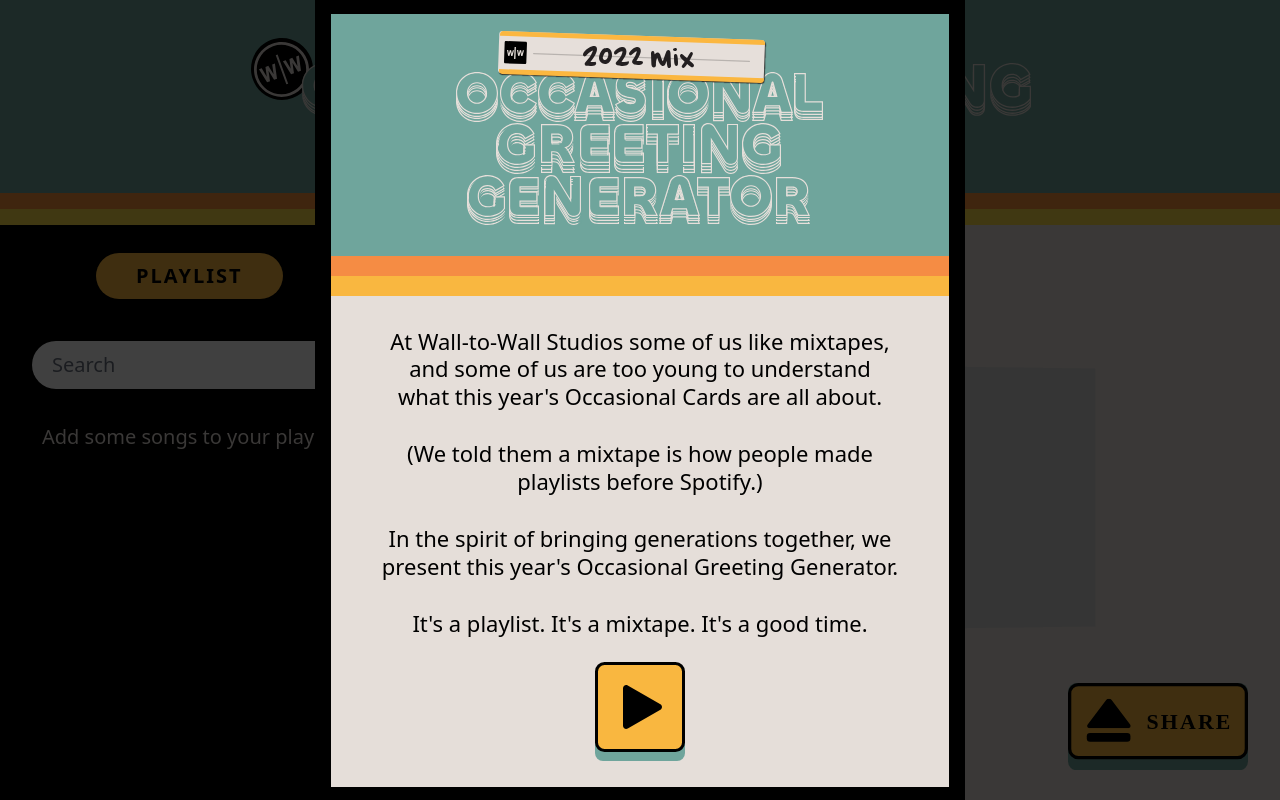
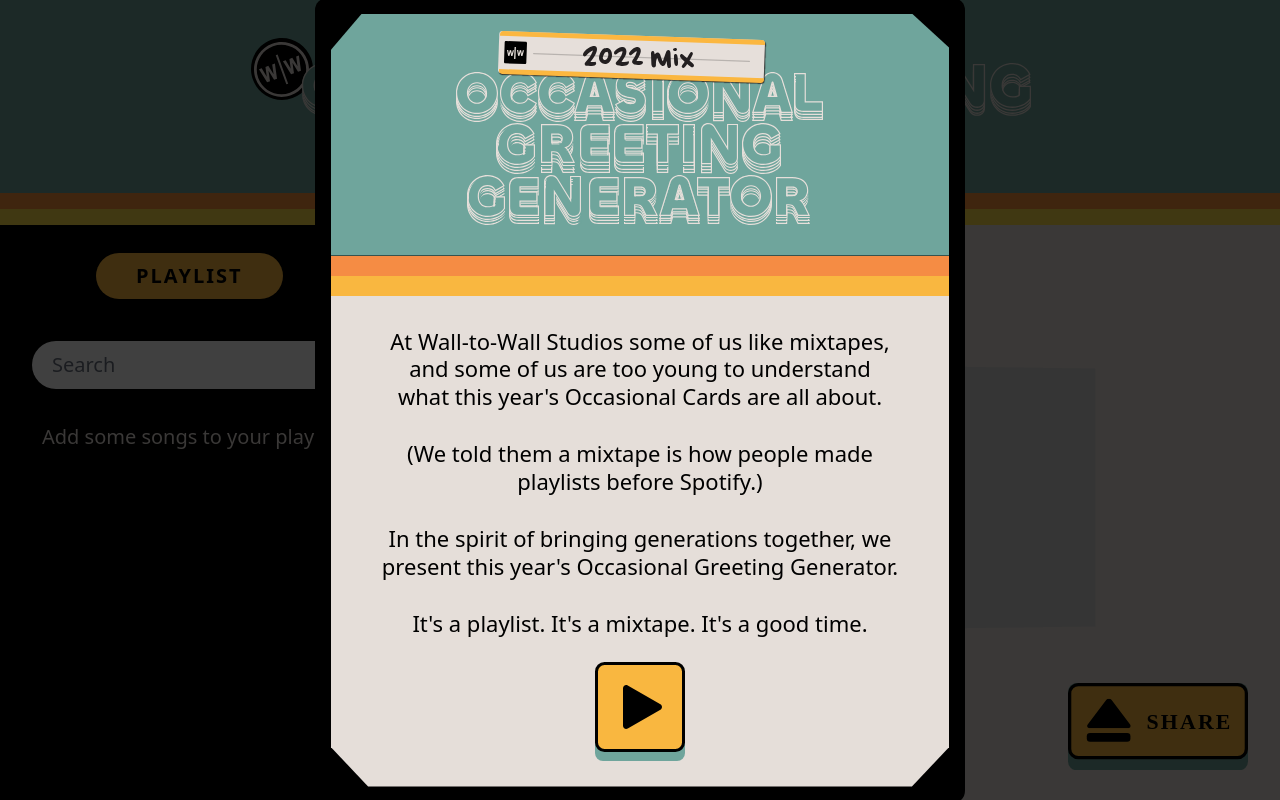
Before and after one commit to WalltoWall/WTW-Occasional-Cards-2022, a Next.js app in the folder apps/site/: page / in a window 1280 px wide. Built offline with nearby package versions, Linux system fonts and the light colour scheme; a web font is replaced by a local one; what @asyarb/tailwind-capsize would draw is missing.

Commit message:
feat: clip corners of greeting

```diff
--- a/apps/site/src/components/Greeting.tsx
+++ b/apps/site/src/components/Greeting.tsx
@@ -12,8 +12,8 @@ export const Greeting = () => {
 				<Dialog.Root open={openInstructions}>
 					<Dialog.Overlay className="fixed inset-0 bg-black opacity-75" />
 					<Dialog.Content className="fixed inset-4 lg:inset-y-28 focus:outline-none flex items-center justify-center">
-						<div className="flex flex-col max-w-[650px] p-4 bg-black">
-							<div className="pt-10 pb-4 px-6 lg:px-[99px] lg:pt-[97px] lg:pb-[40px] text-center flex items-center flex-col bg-body">
+						<div className="flex flex-col max-w-[650px] p-4 bg-black rounded-xl">
+							<div className="relative overflow-hidden pt-10 pb-4 px-6 lg:px-[99px] lg:pt-[97px] lg:pb-[40px] text-center flex items-center flex-col bg-body clip-corners">
 								<p className="font-bold text-xl md:text-30 leading-tight capsize uppercase">
 									Step 1
 								</p>
@@ -58,13 +58,13 @@ export const Greeting = () => {
 				<Dialog.Root defaultOpen>
 					<Dialog.Overlay className="fixed inset-0 bg-black opacity-75" />
 					<Dialog.Content className="fixed inset-4 lg:inset-y-28 focus:outline-none flex items-center justify-center">
-						<div className="flex flex-col max-w-[650px] p-4 bg-black">
-							<div className="flex items-center justify-center bg-header pb-[31px] pt-[17px] px-4">
+						<div className="flex flex-col max-w-[650px] p-4 bg-black rounded-xl">
+							<div className="relative overflow-hidden flex items-center justify-center bg-header pb-[31px] pt-[17px] px-4 clip-t-corners">
 								<MobileHeader className="w-full max-w-[369px]" />
 							</div>
 							<div className="bg-orange-main h-5" />
 							<div className="bg-yellow-search h-5" />
-							<div className="py-6 px-6 lg:px-[50px] lg:pt-[32px] lg:pb-[26px] text-center flex items-center flex-col bg-body">
+							<div className="relative overflow-hidden py-6 px-6 lg:px-[50px] lg:pt-[32px] lg:pb-[26px] text-center flex items-center flex-col bg-body clip-b-corners">
 								<p className="font-medium text-sm md:text-22 leading-tight capsize">
 									At Wall-to-Wall Studios some of us like mixtapes, and some of
 									us are too young to understand what this year's Occasional
--- a/apps/site/src/styles/index.css
+++ b/apps/site/src/styles/index.css
@@ -2,6 +2,46 @@
 @tailwind components;
 @tailwind utilities;
 
+@layer utilities {
+	.clip-t-corners {
+		clip-path: polygon(
+			5% 0,
+			94% 0,
+			100% 14%,
+			100% 100%,
+			80% 100%,
+			20% 100%,
+			0 100%,
+			0 15%
+		);
+	}
+
+	.clip-b-corners {
+		clip-path: polygon(
+			0 0,
+			100% 0,
+			100% 14%,
+			100% 92%,
+			94% 100%,
+			6% 100%,
+			0 92%,
+			0 15%
+		);
+	}
+
+	.clip-corners {
+		clip-path: polygon(
+			5% 0,
+			95% 0,
+			100% 5%,
+			100% 95%,
+			95% 100%,
+			6% 100%,
+			0 94%,
+			0 5%
+		);
+	}
+}
 
 html {
 	text-rendering: optimizeSpeed;
```
